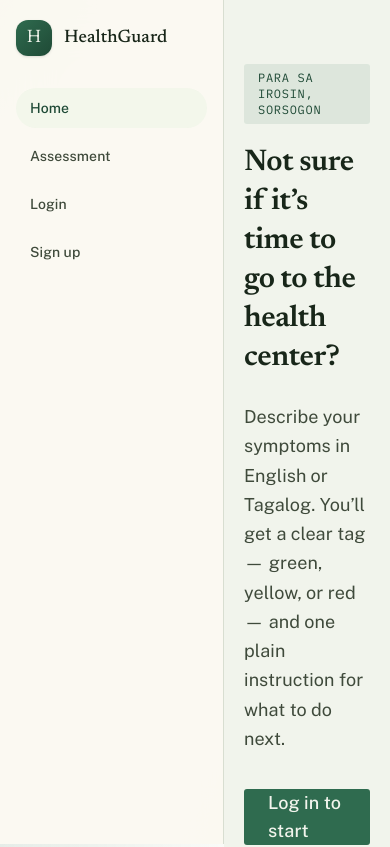
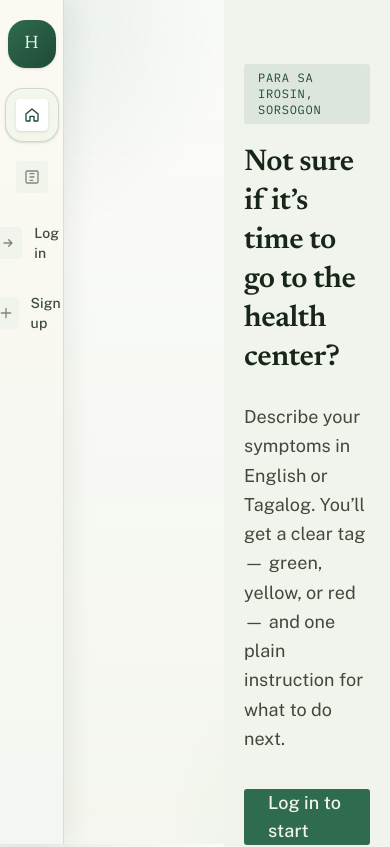
Before and after one commit to KaiiGritt/HealthGuard, a Next.js app: page / in a window 390 px wide. Shown: the top 847 px of the page. Built offline with nearby package versions, Linux system fonts and the light colour scheme; no server answers.

Commit message:
Refine home page navigation

```diff
--- a/app/components/PageHeader.tsx
+++ b/app/components/PageHeader.tsx
@@ -34,6 +34,15 @@ export default function PageHeader() {
   const [user, setUser] = useState<User | null>(null);
   const [authReady, setAuthReady] = useState(false);
   const [mobileMenuOpen, setMobileMenuOpen] = useState(false);
+  const [isCompactNav, setIsCompactNav] = useState(false);
+  const [isIconRail, setIsIconRail] = useState(false);
+
+  const currentPath = pathname ?? "/";
+  const isAssessmentRoute = pathname === "/assessment";
+  const isHistoryRoute = pathname === "/history";
+  const isProfileRoute = pathname === "/profile";
+  const isLoginRoute = pathname === "/login";
+  const isRegisterRoute = pathname === "/register";
 
   const uiText = {
     history: language === "fil" ? "Kasaysayan" : language === "both" ? "History / Kasaysayan" : "History",
@@ -66,6 +75,17 @@ export default function PageHeader() {
   }, []);
 
   useEffect(() => {
+    const onResize = () => {
+      const width = window.innerWidth;
+      setIsCompactNav(width < 768);
+      setIsIconRail(width < 420);
+    };
+    onResize();
+    window.addEventListener("resize", onResize);
+    return () => window.removeEventListener("resize", onResize);
+  }, []);
+
+  useEffect(() => {
     const frame = window.requestAnimationFrame(() => setMobileMenuOpen(false));
     return () => window.cancelAnimationFrame(frame);
   }, [pathname]);
@@ -80,52 +100,90 @@ export default function PageHeader() {
   function linkClass(href: string) {
     const active = pathname === href;
     return cn(
-      "flex items-center gap-2 rounded-full px-3.5 py-2.5 text-sm font-medium transition-colors sm:gap-2.5 sm:px-4 lg:gap-2.5 lg:px-4.5 lg:py-2.5 lg:text-base",
+      "flex items-center gap-2 rounded-full px-3.5 py-2.5 text-sm font-medium transition-all duration-200 sm:gap-2.5 sm:px-4 lg:gap-2.5 lg:px-4.5 lg:py-2.5 lg:text-base",
       active
-        ? "bg-brand-tint text-brand-dark"
-        : "text-ink-secondary hover:bg-card hover:text-ink",
+        ? "bg-brand-tint text-brand-dark shadow-sm ring-1 ring-brand/15"
+        : "text-ink-secondary hover:bg-card hover:text-ink hover:shadow-sm hover:ring-1 hover:ring-border/80",
     );
   }
 
-  if (pathname === "/") {
+  function compactNavItem(href: string, label: string, icon: ReactNode, active?: boolean) {
     return (
-      <aside className="fixed left-0 top-0 z-40 h-screen w-56 border-r border-border bg-header/95 px-4 py-5 backdrop-blur-xl sm:w-64">
-        <Link href="/" className="flex items-center gap-3">
+      <Link
+        key={href}
+        href={href}
+        className={cn(
+          "group flex items-center gap-3 rounded-xl border px-3 py-2.5 text-sm font-medium transition-all duration-200",
+          active
+            ? "border-brand/20 bg-brand-tint text-brand-dark shadow-sm"
+            : "border-transparent bg-transparent text-ink-secondary hover:border-border hover:bg-card hover:text-ink",
+        )}
+      >
         <span
-            className="flex h-9 w-9 items-center justify-center rounded-lg bg-linear-to-br from-brand to-brand-dark text-lg text-brand-foreground shadow-sm"
-            style={{ fontFamily: "var(--font-display)" }}
+          className={cn(
+            "flex h-8 w-8 items-center justify-center rounded-md transition-colors",
+            active ? "bg-white text-brand-dark shadow-sm" : "bg-surface text-ink-faint group-hover:text-ink",
+          )}
         >
-            H
+          {icon}
         </span>
-          <span className="text-lg font-medium text-ink" style={{ fontFamily: "var(--font-display)" }}>
-            HealthGuard
+        <span>{label}</span>
+      </Link>
+    );
+  }
+
+  const isHomeRoute = currentPath === "/";
+
+  if (isHomeRoute && isCompactNav) {
+    const compactItems = [
+      { href: "/", label: "Home", icon: <svg viewBox="0 0 24 24" fill="none" stroke="currentColor" strokeWidth="2" className="h-4 w-4"><path strokeLinecap="round" strokeLinejoin="round" d="M3 10.5 12 3l9 7.5V20a1 1 0 0 1-1 1h-5v-7H9v7H4a1 1 0 0 1-1-1v-9.5Z" /></svg>, active: isHomeRoute },
+      { href: "/assessment", label: "Assessment", icon: <svg viewBox="0 0 24 24" fill="none" stroke="currentColor" strokeWidth="2" className="h-4 w-4"><path strokeLinecap="round" strokeLinejoin="round" d="M9 7h6M9 12h6M9 17h4M5 3h14a2 2 0 0 1 2 2v14a2 2 0 0 1-2 2H5a2 2 0 0 1-2-2V5a2 2 0 0 1 2-2Z" /></svg>, active: isAssessmentRoute },
+    ];
+
+    const compactRailItems = (
+      <>
+        {compactItems.map((item) => (
+          <Link
+            key={item.href}
+            href={item.href}
+            className={cn(
+              "group flex items-center justify-center rounded-xl border p-2.5 transition-all duration-200",
+              item.active
+                ? "border-brand/20 bg-brand-tint text-brand-dark shadow-sm"
+                : "border-transparent bg-transparent text-ink-secondary hover:border-border hover:bg-card hover:text-ink",
+            )}
+            aria-label={item.label}
+            title={item.label}
+          >
+            <span className={cn("flex h-8 w-8 items-center justify-center rounded-md", item.active ? "bg-white text-brand-dark shadow-sm" : "bg-surface text-ink-faint group-hover:text-ink")}>
+              {item.icon}
             </span>
           </Link>
+        ))}
 
-        <nav className="mt-8 flex flex-col gap-2">
-          <Link href="/" className={linkClass("/")}>Home</Link>
-          <Link href="/assessment" className={linkClass("/assessment")}>Assessment</Link>
         {!authReady ? (
-            <div className="h-10 w-full animate-pulse rounded-full bg-card" aria-label="Loading user menu" />
+          <div className="h-10 w-10 animate-pulse rounded-xl bg-card" aria-label="Loading user menu" />
         ) : user ? (
           <>
-              <Link href="/history" className={linkClass("/history")}>History</Link>
-              <Link href="/profile" className={linkClass("/profile")}>Profile</Link>
-              <button
-                type="button"
-                onClick={handleLogout}
-                className="rounded-full border border-border bg-card px-3 py-2.5 text-left text-sm font-medium text-ink-secondary transition-colors hover:border-brand/40 hover:text-ink"
-              >
-                {uiText.logout}
+            {compactNavItem("/history", uiText.history, <svg viewBox="0 0 24 24" fill="none" stroke="currentColor" strokeWidth="2" className="h-4 w-4"><path strokeLinecap="round" strokeLinejoin="round" d="M12 8v4l3 3m6-3a9 9 0 11-18 0 9 9 0 0118 0z" /></svg>, isHistoryRoute)}
+            {compactNavItem("/profile", uiText.profile, <svg viewBox="0 0 24 24" fill="none" stroke="currentColor" strokeWidth="2" className="h-4 w-4"><path strokeLinecap="round" strokeLinejoin="round" d="M5 20a7 7 0 0114 0M12 12a4 4 0 100-8 4 4 0 000 8z" /></svg>, isProfileRoute)}
+            <button type="button" onClick={handleLogout} aria-label={uiText.logout} title={uiText.logout} className="group flex items-center justify-center rounded-xl border border-border bg-card p-2.5 transition-all duration-200 hover:border-brand/30 hover:bg-brand-tint hover:text-brand-dark hover:shadow-sm">
+              <span className="flex h-8 w-8 items-center justify-center rounded-md bg-surface text-ink-faint transition-colors group-hover:text-brand-dark"><svg viewBox="0 0 24 24" fill="none" stroke="currentColor" strokeWidth="2" className="h-4 w-4"><path strokeLinecap="round" strokeLinejoin="round" d="M9 21H5a2 2 0 0 1-2-2V5a2 2 0 0 1 2-2h4M16 17l5-5-5-5M21 12H9" /></svg></span>
             </button>
           </>
         ) : (
           <>
-              <Link href="/login" className={linkClass("/login")}>Login</Link>
-              <Link href="/register" className={linkClass("/register")}>Sign up</Link>
+            {compactNavItem("/login", uiText.login, <svg viewBox="0 0 24 24" fill="none" stroke="currentColor" strokeWidth="2" className="h-4 w-4"><path strokeLinecap="round" strokeLinejoin="round" d="M10 17l5-5-5-5M15 12H3" /></svg>, isLoginRoute)}
+            {compactNavItem("/register", uiText.signup, <svg viewBox="0 0 24 24" fill="none" stroke="currentColor" strokeWidth="2" className="h-4 w-4"><path strokeLinecap="round" strokeLinejoin="round" d="M12 5v14M5 12h14" /></svg>, isRegisterRoute)}
           </>
         )}
-        </nav>
+      </>
+    );
+
+    return (
+      <aside className={cn("fixed left-0 top-0 z-40 flex h-screen flex-col items-center gap-3 border-r border-border bg-[linear-gradient(180deg,#FBF9F2_0%,#F4F7F1_100%)] px-3 py-5 shadow-[8px_0_24px_rgba(20,31,25,0.06)] backdrop-blur-xl", isIconRail ? "w-16" : "w-20")}>
+        <Link href="/" className="mb-2 flex h-12 w-12 items-center justify-center rounded-xl bg-linear-to-br from-brand to-brand-dark text-lg text-brand-foreground shadow-sm" style={{ fontFamily: "var(--font-display)" }} aria-label="HealthGuard home" title="HealthGuard home">H</Link>
+        <nav className="flex w-full flex-col items-center gap-2">{compactRailItems}</nav>
       </aside>
     );
   }
```
Lines whose indentation alone changed are shown as unchanged.
